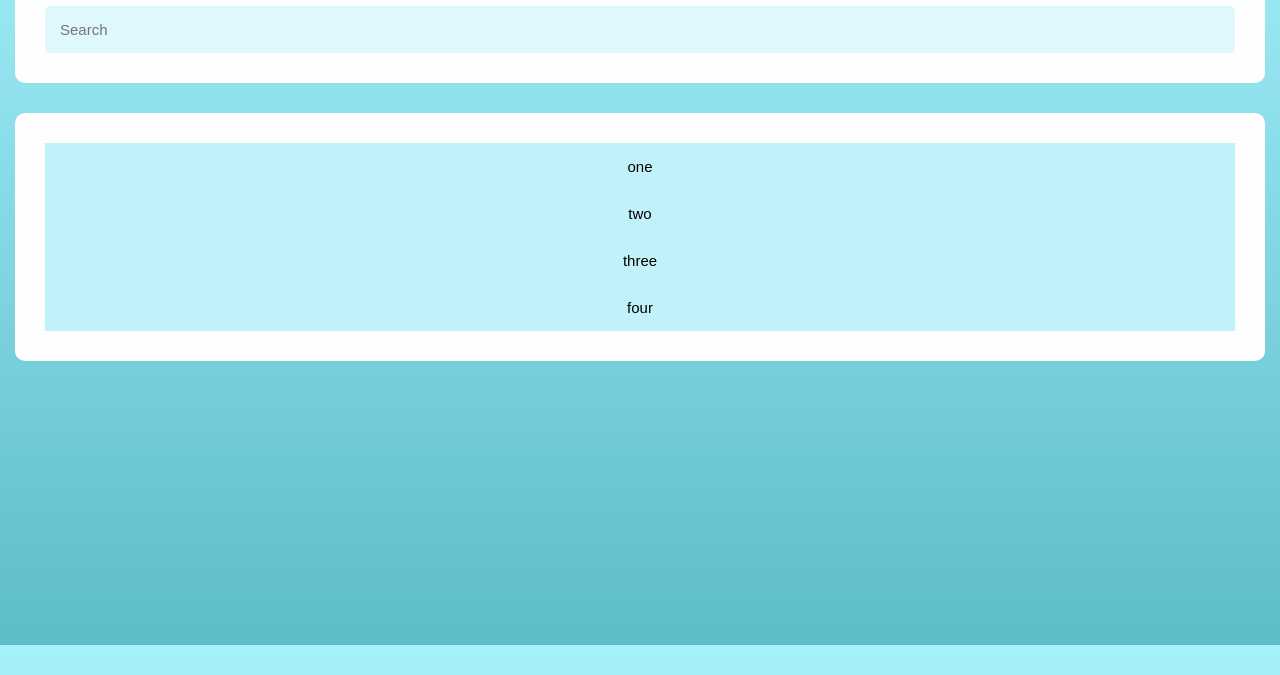
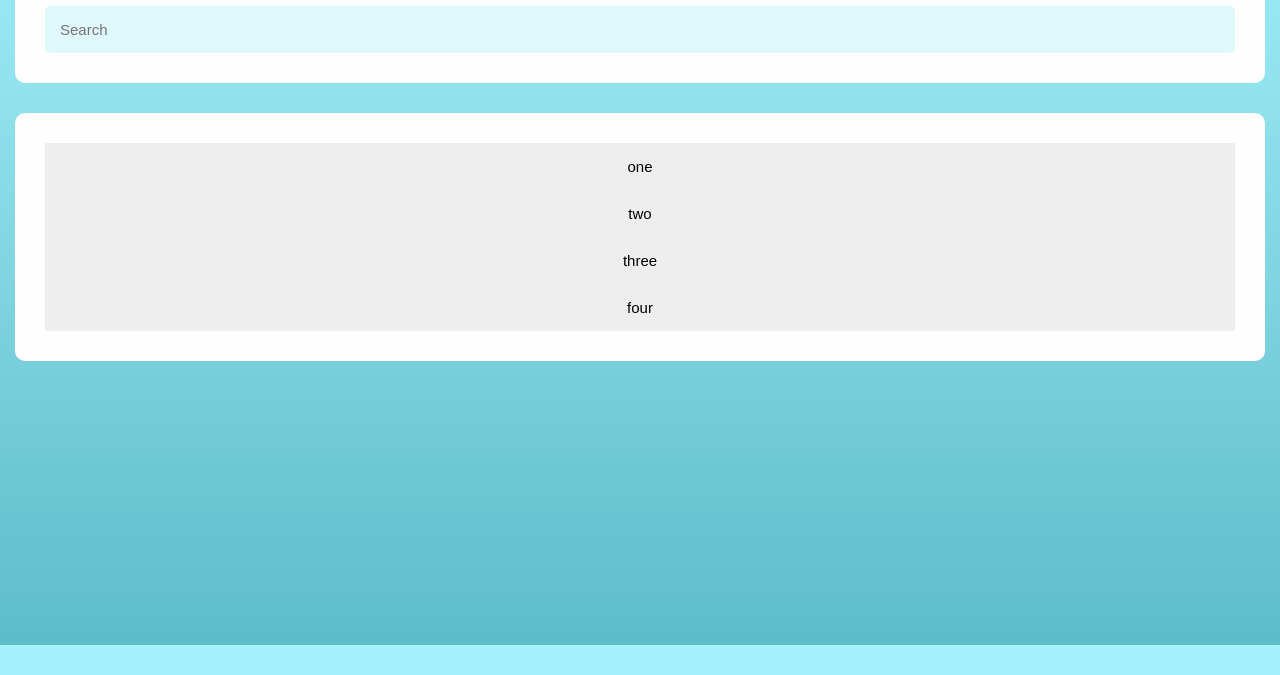
Before and after one commit to physidev/guardpro, a plain HTML site: page index.html in a window 1280 px wide. Shown: the part 155-830 px from the top of the page. Drawn offline with Linux system fonts and the light colour scheme.

Commit message:
Update style.css

```diff
--- a/style.css
+++ b/style.css
@@ -44,14 +44,14 @@ body .main-content {
 
 .button {
 	border:none;
-	background-color:#c2f2f9;
+	background-color:#EEEEEE;
 	padding:15px;
 	font-size:15px;
 	width:100%;
 }
 
 .active, .button:hover {
-	background-color:#a7dbe2;
+	background-color:#CCCCCC;
 }
 
 #accordion .panel {
```
